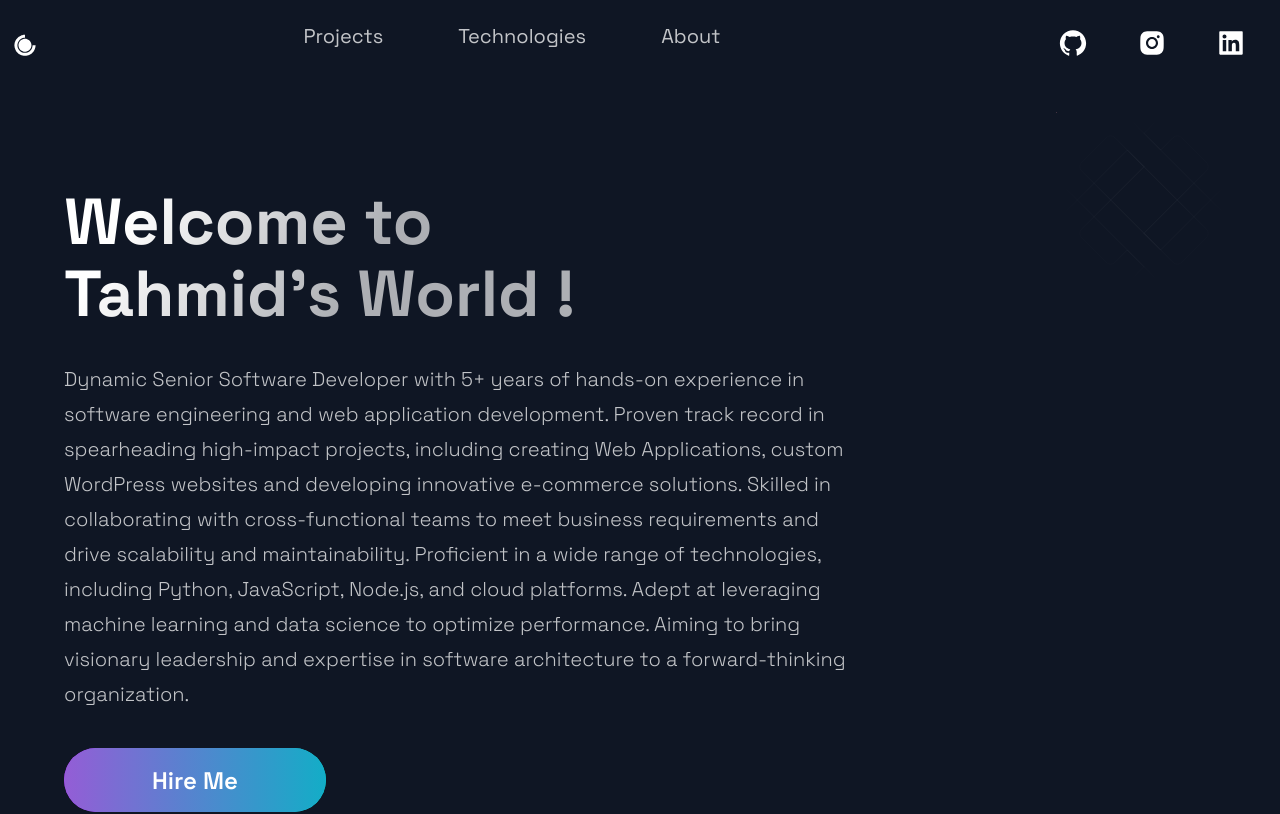
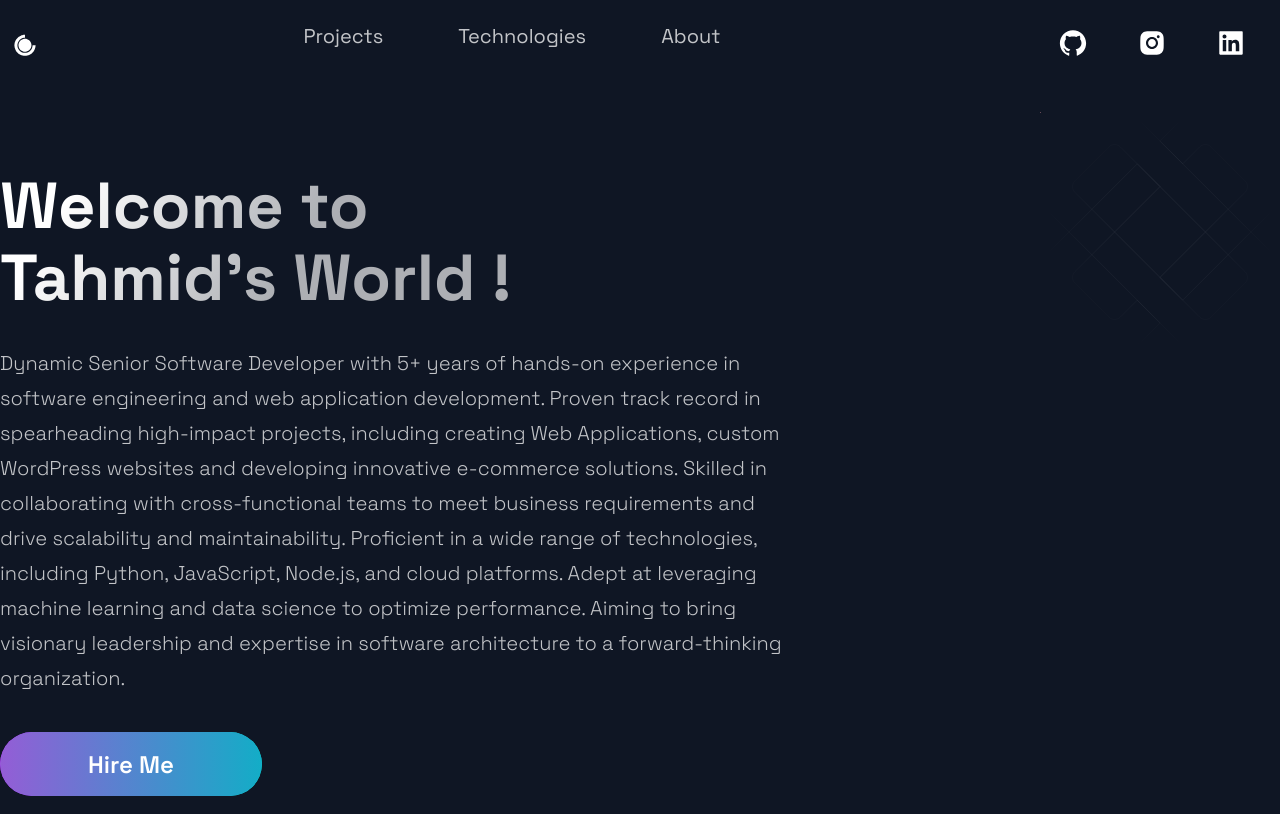
Before and after one commit to tahmidbintaslim/tahmid.github.io, a Next.js app: page / in a window 1280 px wide. Shown: the top 814 px of the page. Built offline with nearby package versions, Linux system fonts and the light colour scheme.

Commit message:
Refactor padding in GlobalComponents to use consistent values

```diff
--- a/src/styles/GlobalComponents/index.js
+++ b/src/styles/GlobalComponents/index.js
@@ -3,7 +3,7 @@ import styled from 'styled-components'
 export const Section = styled.section`
   display: ${(props) => props.grid ? "grid" : "flex" };
   flex-direction: ${(props) => props.row ? "row" : "column" };
-  padding: ${(props) => props.nopadding ? "16px" : "32px 48px 0" } ;
+  padding: ${(props) => props.nopadding ? "0" : "32px 0 0" } ;
   // margin: 0 auto;
   // max-width: 1040px;
   box-sizing: content-box;
@@ -17,7 +17,7 @@ export const Section = styled.section`
   }
 
   @media ${(props) => props.theme.breakpoints.sm} {
-    padding: ${(props) => props.nopadding ? "16px" : "16px 16px 0" } ;
+    padding: ${(props) => props.nopadding ? "0" : "16px 16px 0" } ;
 
     width: calc(100vw - 32px);
     flex-direction: column;
```
